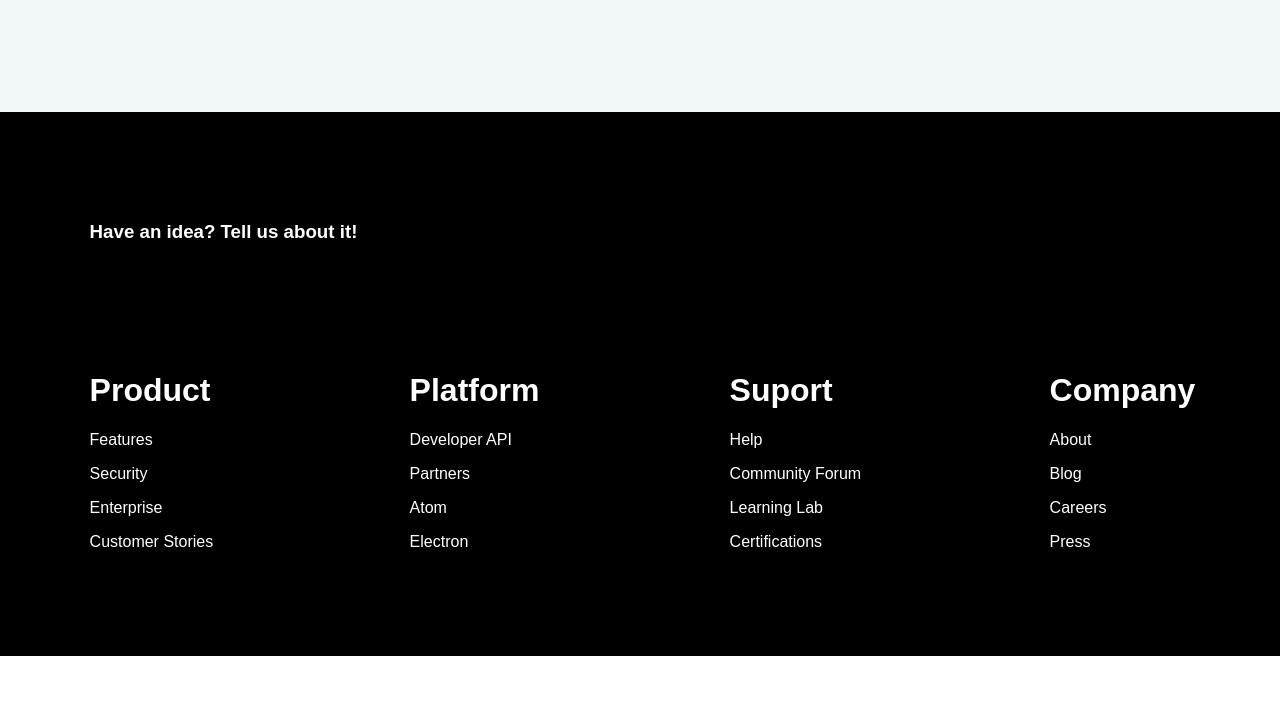
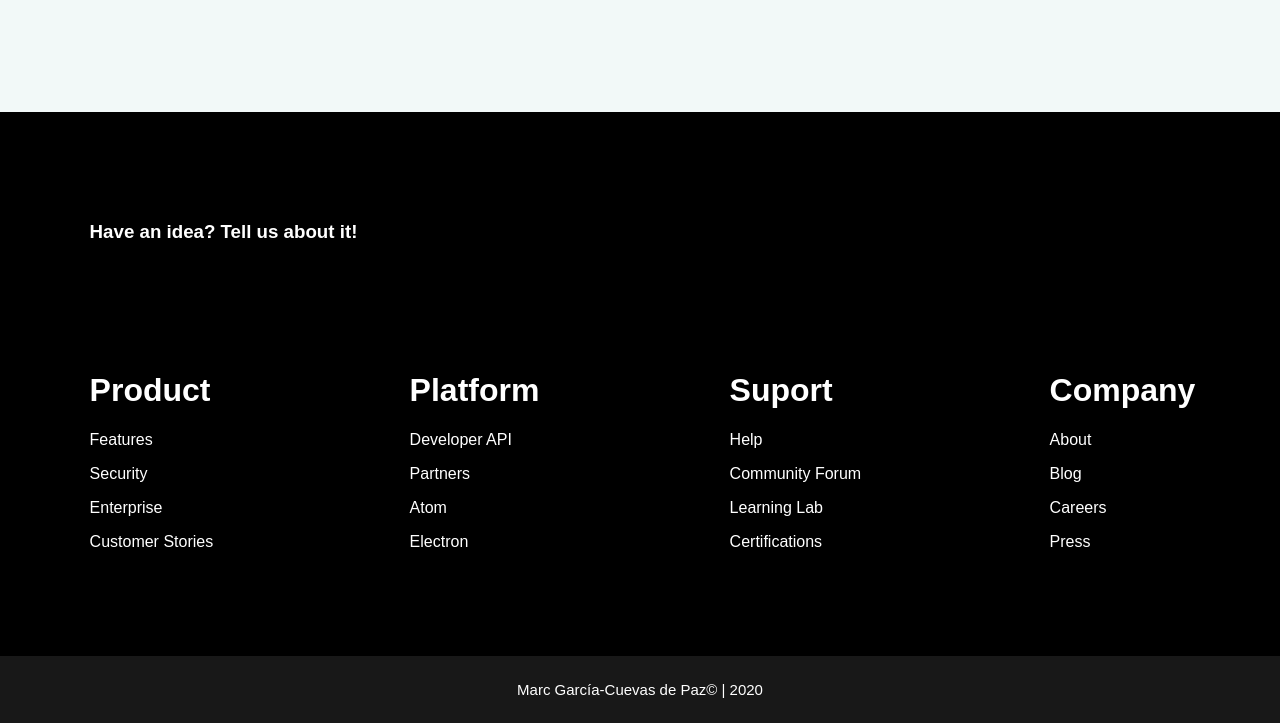
Before and after one commit to marccgarciia/cuberto, a plain HTML site: page index.html in a window 1280 px wide. Shown: the part 2334-3057 px from the top of the page. Before the commit the page ends 2990 px from the top, so only its background shows below. Drawn offline with Linux system fonts and the light colour scheme.

Commit message:
Actualització 4-11-2020

```diff
--- a/css/styles.css
+++ b/css/styles.css
@@ -78,6 +78,16 @@ body {
     color: white;
 }
 
+#copiryght {
+    font-size: 15px;
+    font-family: 'Trebuchet MS', 'Lucida Sans Unicode', 'Lucida Grande', 'Lucida Sans', Arial, sans-serif;
+    text-align: center;
+    padding: 10px;
+    background-color: #181818;
+    width: 100%;
+    color: white;
+}
+
 @media screen and (max-width:700px) {
     /* Responsive layout */
     /* la clase two-column ha de tener ancho de 100% */
--- a/index.html
+++ b/index.html
@@ -78,7 +78,11 @@
             <p>Careers</p>
             <p>Press</p>
         </div>
-
+    </div>
+    <div class="row">
+        <div class="one-column" id="copiryght">
+            <p>Marc García-Cuevas de Paz© | 2020</p>
+        </div>
     </div>
 
 </body>
```
Also changed, not shown: ._index.html.
